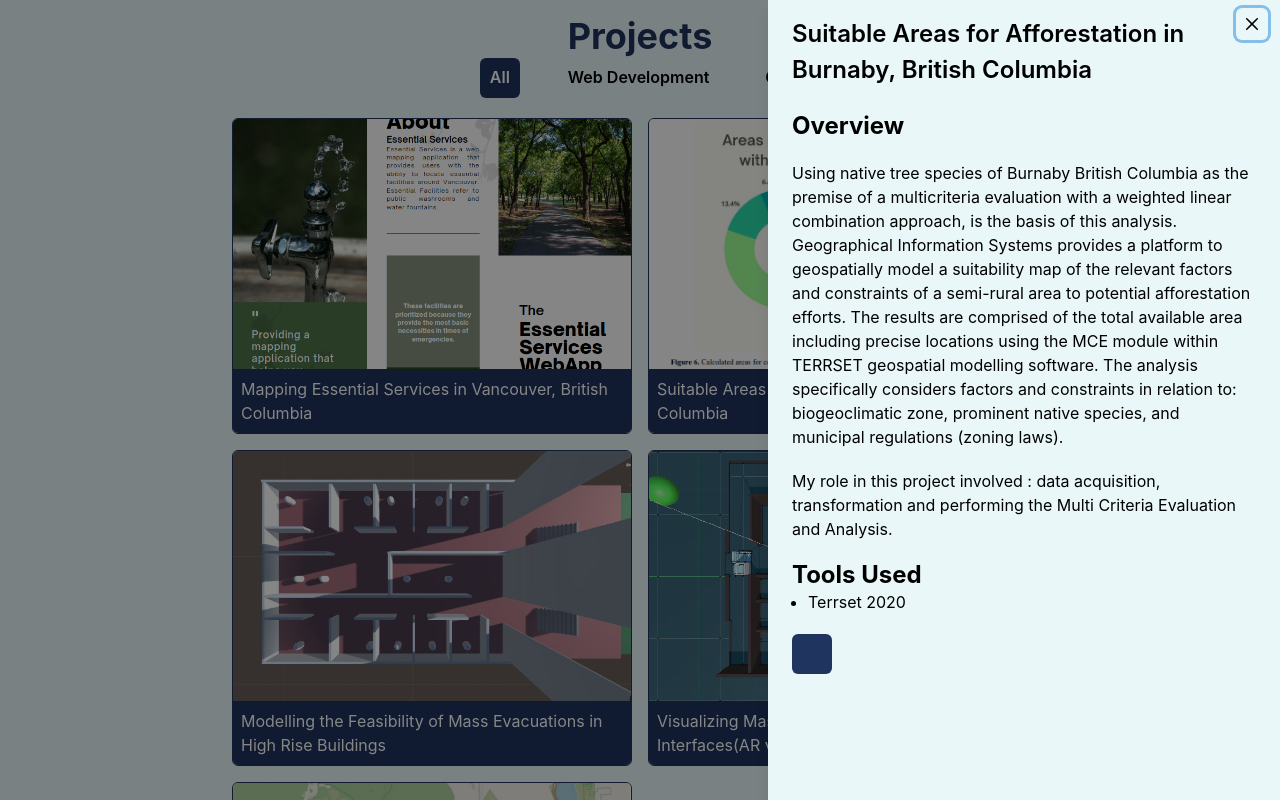
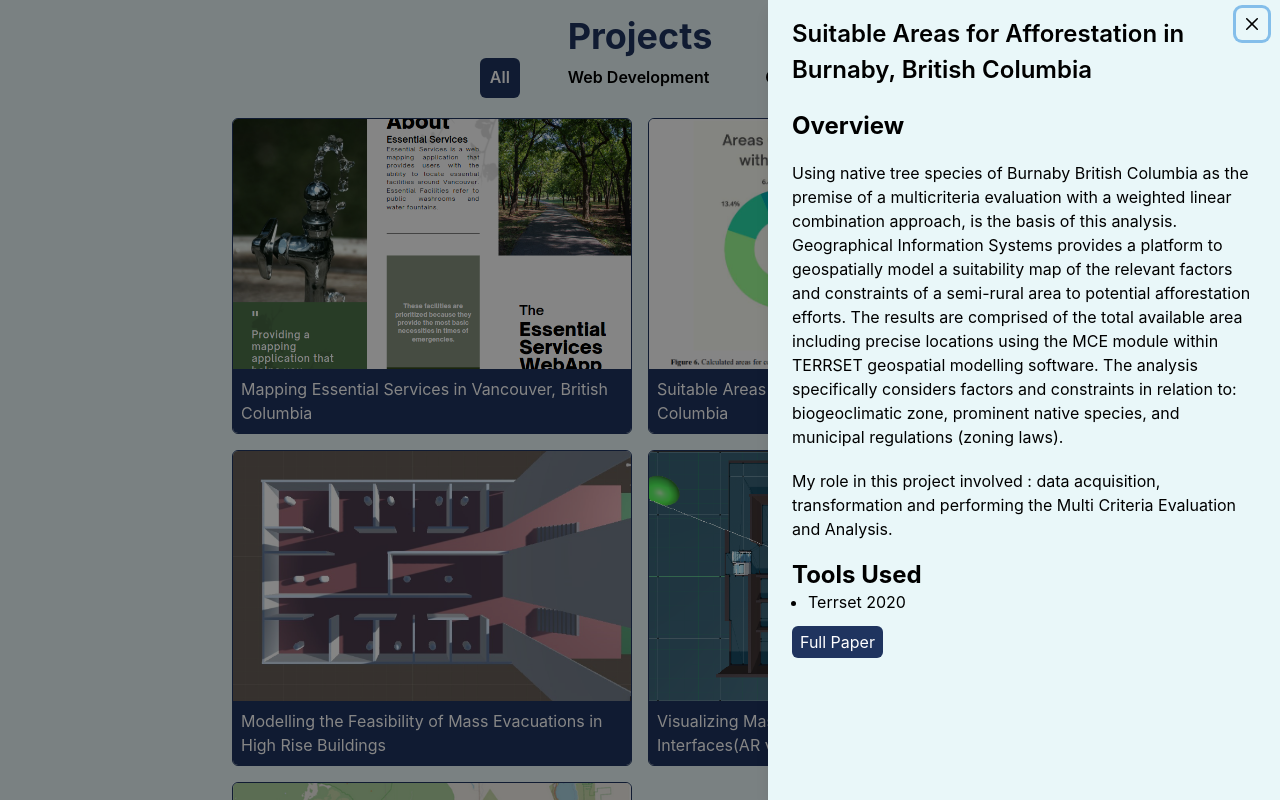
Before and after one commit to Akinloluwa-Adedijo/personal_website, a React (Vite) app: page / in a window 1280 px wide. Both pictures are taken after a click on the element 848 px from the left and 1227 px from the top of the page. Shown: the part 827-1627 px from the top of the page. Built offline with nearby package versions, Linux system fonts and the light colour scheme.

Commit message:
project documents links working

```diff
--- a/index.html
+++ b/index.html
@@ -5,6 +5,7 @@
     <link rel="icon" type="image/svg+xml" href="/src/assets/website_logo_light.svg" />
     <meta name="viewport" content="width=device-width, initial-scale=1.0" />
     <title>Akinloluwa Adedijo</title>
+    <base target="_blank" rel="noopener noreferrer">
   </head>
   <body>
     <div id="root"></div>
--- a/src/components/Projects.jsx
+++ b/src/components/Projects.jsx
@@ -166,25 +166,45 @@ const Projects = () => {
                 </Heading>
                 <UnorderedList>
                   {selectedProject.p3 &&
-                    selectedProject.p3.map((name) => (
-                      <ListItem>{name}</ListItem>
+                    selectedProject.p3.map((name, index) => (
+                      <ListItem key={index}>{name}</ListItem>
                     ))}
                 </UnorderedList>
-                <Box>
+                <Stack spacing={5} direction={"row"}>
+                  {/* {selectedProject.details &&
+                    selectedProject.details.access.map((p, index) => (
                       <Button
-                    mt={5}
+                        mt={3}
+                        key={index}
                         bg={useColorModeValue("primary.light", "primary.dark")}
                         textColor={useColorModeValue("text.dark", "text.light")}
                         _hover={{
                           bg: useColorModeValue("accent.light", "accent.dark"),
                         }}
-                    useref={
-                      selectedProject.details && selectedProject.details.link
-                    }
                       >
-                    {selectedProject.details && selectedProject.details.title}
+                        {p.title}
                       </Button>
+                    ))}{selectedProject.details && */}
+                  {selectedProject.details &&
+                    selectedProject.details.access.map((p, index) => (
+                      <Box
+                        as="a"
+                        px={2}
+                        py={1}
+                        rounded={"md"}
+                        href={p.link}
+                        mt={3}
+                        key={index}
+                        bg={useColorModeValue("primary.light", "primary.dark")}
+                        textColor={useColorModeValue("text.dark", "text.light")}
+                        _hover={{
+                          bg: useColorModeValue("accent.light", "accent.dark"),
+                        }}
+                      >
+                        {p.title}
                       </Box>
+                    ))}
+                </Stack>
               </Box>
             </DrawerBody>
 
--- a/src/data.js
+++ b/src/data.js
@@ -28,10 +28,10 @@ export const projectsInfo = [
     details: {
       access: [
         {
-          title: "Access the Essential Services Website",
+          title: "Essential Services Website",
           link: "https://simonfraseru.maps.arcgis.com/apps/webappviewer/index.html?id=af7fd55c905a4a719292c820678cb1d7",
         },
-        { title: "Access the Essentuial Services Brochure", link: geog351pdf },
+        { title: "Essentuial Services Brochure", link: geog351pdf },
       ],
       additional_media: {
         images: [],
@@ -53,7 +53,7 @@ export const projectsInfo = [
     p3: ["Terrset 2020"],
     cover_image: [geog355_image],
     details: {
-      access: [{ title: "Access the full paper:", link: geog355pdf }],
+      access: [{ title: "Full Paper", link: geog355pdf }],
       additional_media: {
         images: [],
       },
@@ -74,7 +74,7 @@ export const projectsInfo = [
     details: {
       access: [
         {
-          title: "View the visualizations produced",
+          title: "Visualizations produced",
           link: "https://www.youtube.com/playlist?list=PL-y_NV1YjCu-5yhKEFxPfWy2CHssbM0CY",
         },
       ],
@@ -98,7 +98,7 @@ export const projectsInfo = [
     details: {
       access: [
         {
-          title: "Access the visualizations produced from this project",
+          title: "Visualizations produced",
           link: "https://www.youtube.com/playlist?list=PL-y_NV1YjCu9jWKP5kAFRW5_rgmUscMQp",
         },
       ],
@@ -122,7 +122,7 @@ export const projectsInfo = [
     cover_image: [geog451_image],
     details: {
       access: [
-        { title: "Full paper", link: geog451pdf },
+        { title: "Full Paper", link: geog451pdf },
         {
           title: "Visualizations",
           link: "https://www.youtube.com/playlist?list=PL-y_NV1YjCu9IOXPHg9RM_pd11vklP3l8",
```
Also changed, not shown: src/assets/geog457_workflow.png (added). Lines whose indentation alone changed are shown as unchanged.
